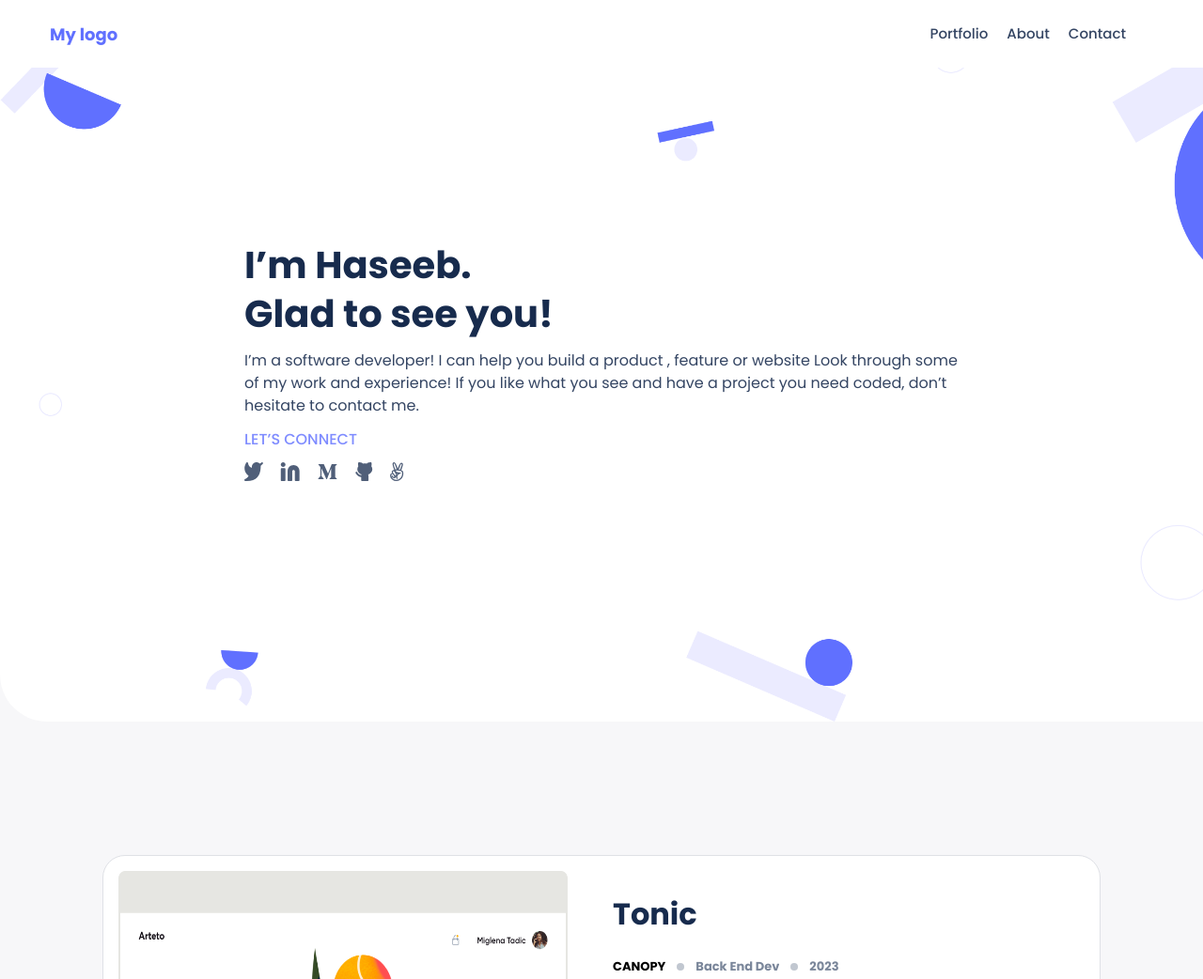
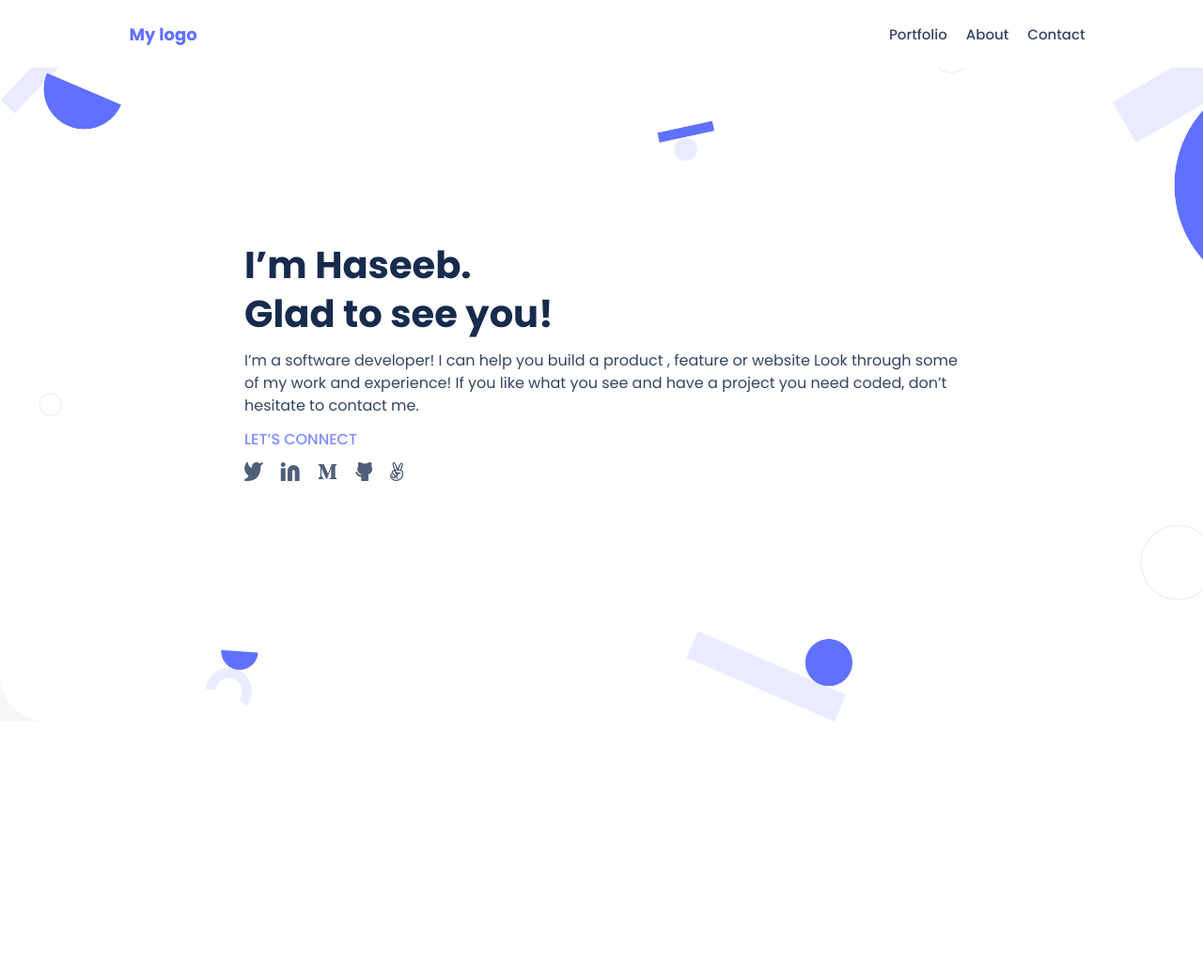
Before and after one commit to haseebt456/Portfolio-project, a website: page index.html in a window 1280 px wide. Shown: the top 1042 px of the page at 94% size. After the commit the page ends 800 px from the top, so only its background shows below. Drawn offline with Linux system fonts and the light colour scheme.

Commit message:
fixing responsiveness issues

```diff
--- a/index.html
+++ b/index.html
@@ -16,13 +16,13 @@
             </button>
             <nav class="mobile-hidden">
                 <ul class="navbar">
-                    <li><a href="#work-section">Portfolio</a></li>
-                    <li><a href="#about">About</a></li>
-                    <li><a href="#contact">Contact</a></li>
+                    <li><a href="#work-section" class="nav-elements" >Portfolio</a></li>
+                    <li><a href="#about" class="nav-elements">About</a></li>
+                    <li><a href="#contact" class="nav-elements">Contact</a></li>
                 </ul>
             </nav>
     </header>
-    <main>
+   <main>
         <section class="headline">
             <h1 class="primary-text">
                 I’m Haseeb.<br>
@@ -32,6 +32,7 @@
                 <p class="social-media">LET’S CONNECT</p>
             <img src="./images/social media icons.svg" alt="social media icons" class="social-media-icons">
         </section>
+        <!--
         <section class="work-section">
             <artice class="card">
                 <img src="./images/Snapshoot Portfolio.svg" alt="portfolio" class="snapshot-portfoio desktop-hidden">
@@ -194,6 +195,6 @@
             <button type="submit" class="submit-button">Get in touch</button>
                 </form>
         </section>
-    </main>
+    </main> -->
 </body>
 </html>
--- a/style.css
+++ b/style.css
@@ -4,7 +4,6 @@
   margin: 0;
   padding: 0;
   box-sizing: border-box;
-  overflow-x: hidden;
 }
 
 body {
@@ -24,7 +23,7 @@ main {
   align-items: center;
   width: 100%;
   padding: 1.06% 6.4% 1.06% 3.2%;
-  height: 48px;
+  height: auto;
   justify-content: space-between;
 }
 
@@ -64,7 +63,6 @@ main {
   line-height: 52px;
   font-weight: 700;
   margin: 0%;
-  overflow-y: hidden;
 }
 
 .primary-text2 {
@@ -87,14 +85,12 @@ main {
   width: 170.167px;
   height: 20px;
 }
-
+/*
 .work-section {
   display: grid;
   grid-template-rows: repeat(4, auto);
   width: 100%;
-  box-sizing: border-box;
   height: auto;
-  overflow-x: hidden;
 }
 
 .card {
@@ -106,8 +102,6 @@ main {
   width: 83%;
   margin: 114px auto;
   height: auto;
-  box-sizing: border-box;
-  overflow: hidden;
   gap: 12px;
   padding: 16px;
 }
@@ -116,7 +110,6 @@ main {
   display: flex;
   flex-direction: column;
   align-items: flex-start;
-  box-sizing: border-box;
   gap: 12px;
 }
 
@@ -275,7 +268,6 @@ li {
   color: #000;
   flex-grow: 7;
   height: auto;
-  overflow-y: hidden;
   margin: 0%;
   font-size: 20px;
   font-style: normal;
@@ -405,7 +397,7 @@ textarea::placeholder {
   font-weight: 500;
   line-height: 24px;
   letter-spacing: 0.51px;
-}
+} */
 
 @media only screen  and (max-width: 767px) {
   .mobile-hidden {
@@ -419,8 +411,9 @@ textarea::placeholder {
   }
 
   .toolbar {
-    min-height: 72px;
+    height: 72px;
     position: fixed;
+    padding: 16px 9.8%;
     top: 0;
     background-color: white;
   }
@@ -432,19 +425,15 @@ textarea::placeholder {
     gap: 20px;
     padding: 0%;
     list-style: none;
+  }
+  .nav-elements {
     text-decoration: none;
-
-    li {
-      font-size: 15px;
-      font-style: normal;
-      font-weight: 500;
-      line-height: 20px;
-    }
-  }
-
-  a {
     color: rgba(52, 69, 99, 1);
-    text-decoration: none;
+    text-align: center;
+    font-size: 15px;
+    font-style: normal;
+    font-weight: 500;
+    line-height: 20px;
   }
 
   .headline {
@@ -452,7 +441,7 @@ textarea::placeholder {
     min-height: 730px;
     padding: 20% 20.3125%;
   }
-
+/*
   .card {
     border-radius: 24px;
     margin: 142px auto;
@@ -542,3 +531,4 @@ textarea::placeholder {
     height: 170px;
   }
 }
+ */
```
